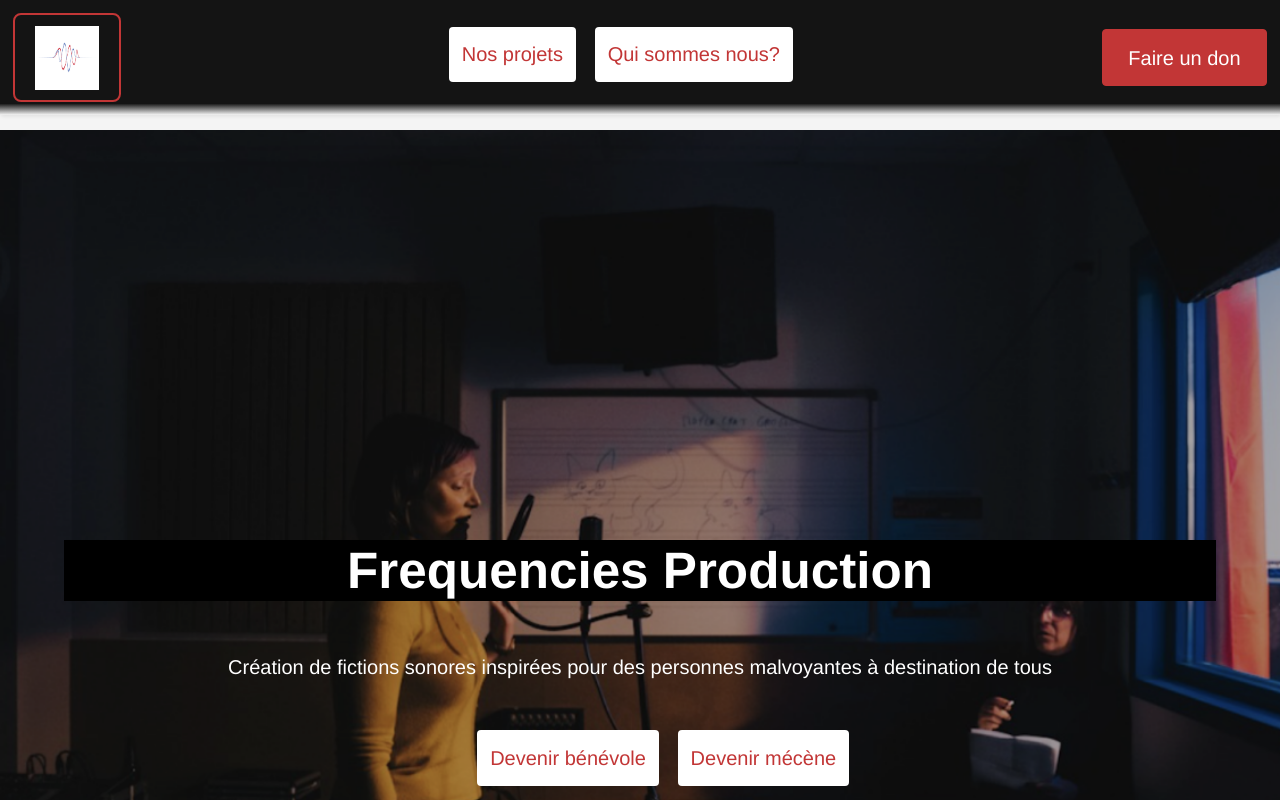
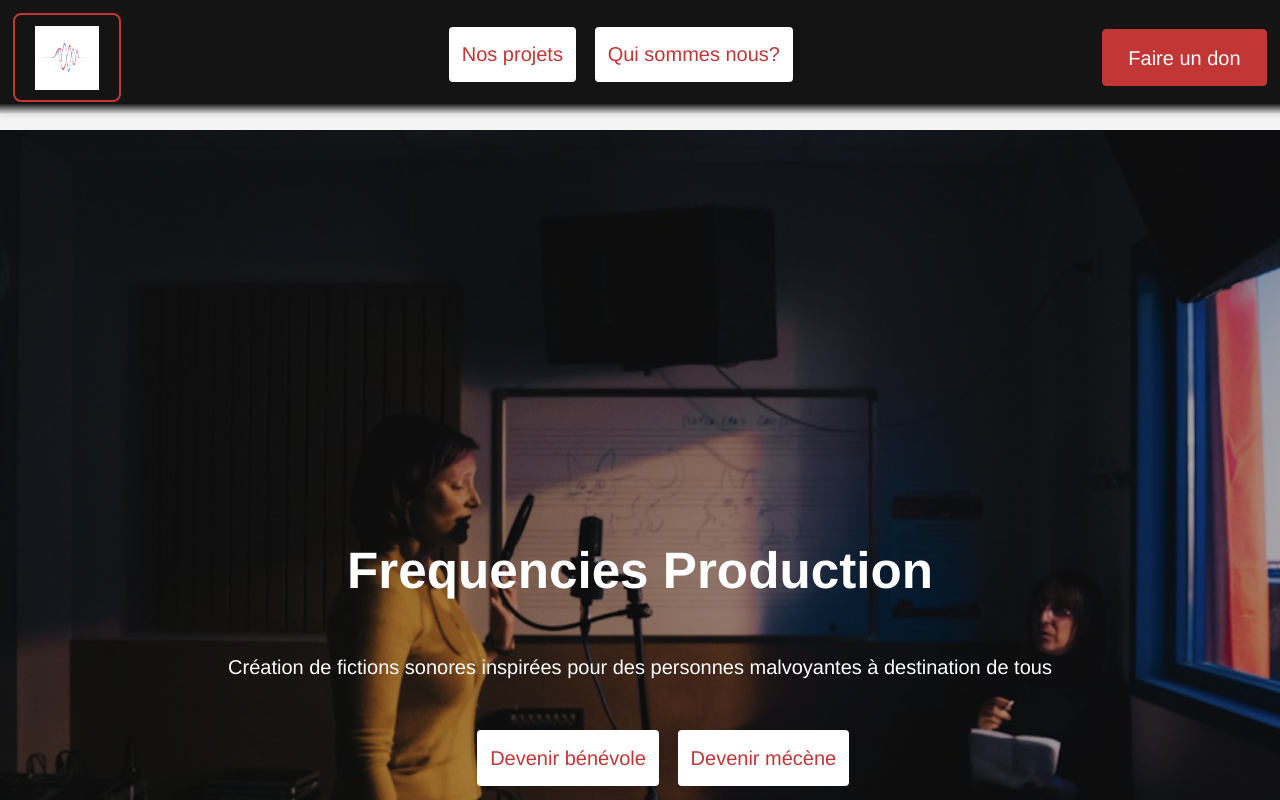
Before and after one commit to FrequenciesProduction/sitewebfrequencies, a Nuxt app: page / in a window 1280 px wide. Shown: the top 800 px of the page. Built offline with nearby package versions, Linux system fonts and the light colour scheme.

Commit message:
Correctif sur les textes, bande noire homepage, zoom photo description

```diff
--- a/components/intro/intro.modules.scss
+++ b/components/intro/intro.modules.scss
@@ -13,7 +13,7 @@
 }
 
 .h1-title {
-  background-color: #000000;
+  opacity: 1;
 }
 
 ul.button-box {
```
